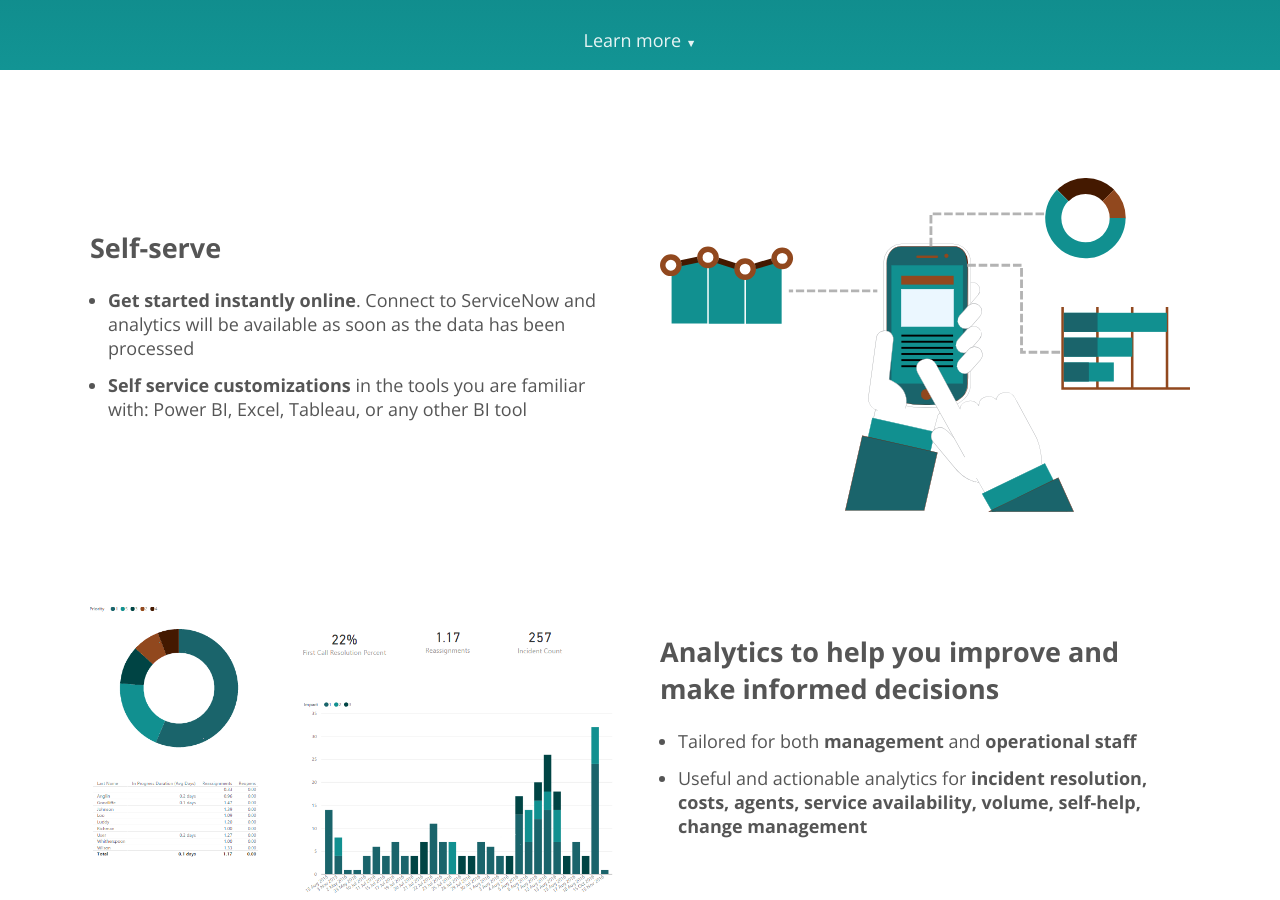
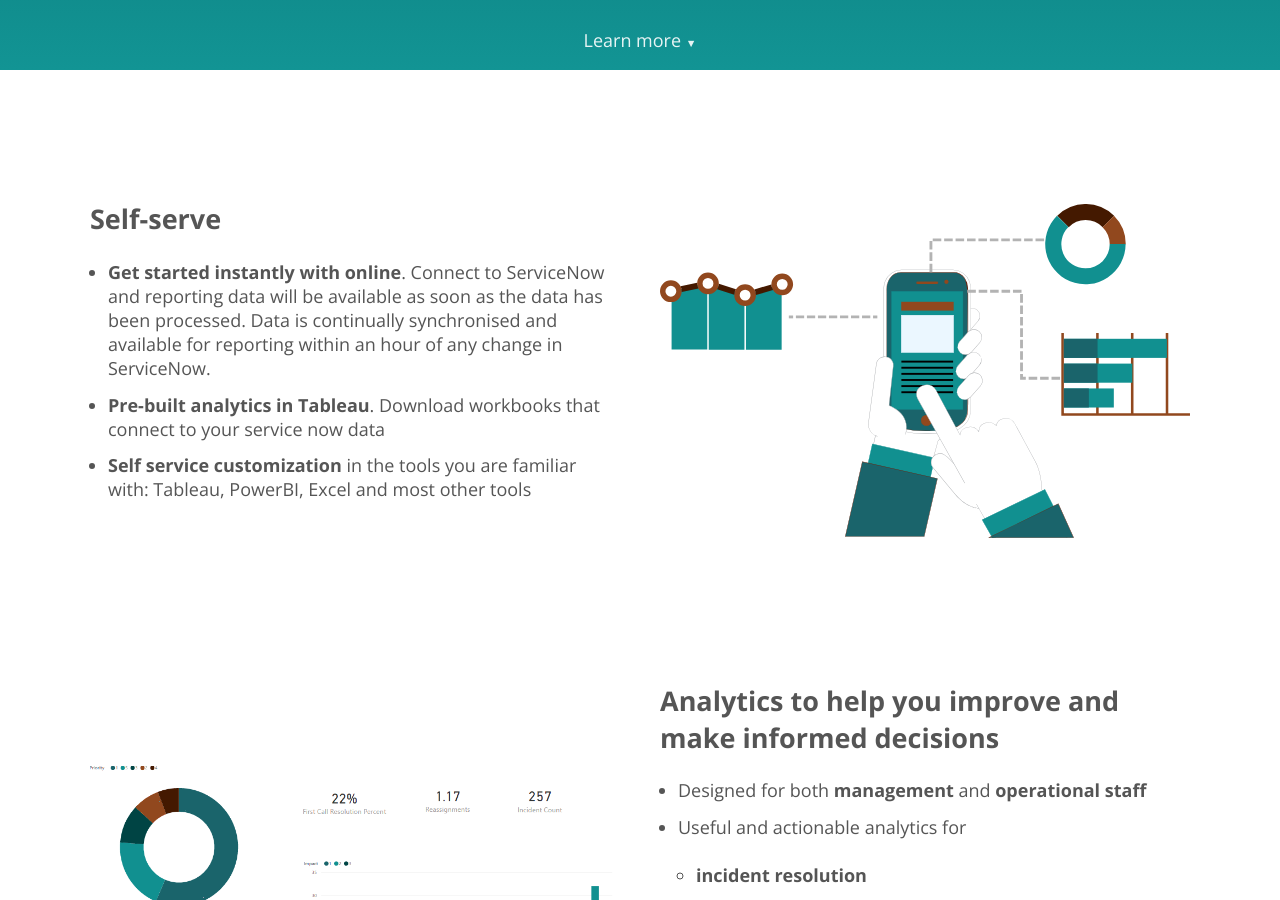
Before and after one commit to markledwich2/mutuosite, a Jekyll site: the page built from index.html, in a window 1280 px wide and 900 px high, scrolled down 830 px. Built offline with Jekyll 4.4.1, drawn with Linux system fonts in a browser that asks for light colours; nearby versions of some CDN libraries; the list of posts is cut into pages by our own code; some of the changed text lies outside the part shown.

Commit message:
Updated 'index.html' via CloudCannon

```diff
--- a/index.html
+++ b/index.html
@@ -4,9 +4,9 @@
 ---
 <section class="hero">
 	<div class="inner-hero text-container">
-		<div style="">
+		<div>
 			<h1 class="editable">Self-service analytics for ServiceNow<strong></strong></h1>
-			<p class="subtext editable">Help IT make better decisions with hassle free analytics</p>
+			<p class="subtext editable">Make better decisions with smart analytics</p>
 
 			<div id="LandingImage" style="padding-top:2vh">
 				<img alt="Screenshot" id="cms-identifiable-403" data-cms-cid="71" src="/images/Landing Image.svg" style="height: 30vh" />
@@ -20,7 +20,7 @@
 <div class="content">
 	<section id="learn-more">
 		<div class="container flex">
-			<div class="text editable"><h2>Self-serve</h2><ul><li><b>Get started instantly online</b>. Connect to ServiceNow and analytics will be available as soon as the data has been processed</li><li><b>Self service customizations</b>&nbsp;in the tools you are familiar with: Power BI, Excel, Tableau, or any other BI tool</li></ul></div>
+			<div class="text editable"><h2>Self-serve</h2><ul><li><b>Get started instantly with online</b>. Connect to ServiceNow and reporting data will be available as soon as the data has been processed. Data is continually synchronised and available for reporting within an hour of any change in ServiceNow.</li><li><strong>Pre-built analytics in Tableau</strong>. Download workbooks that connect to your service now data</li><li><b>Self service customization</b>&nbsp;in the tools you are familiar with: Tableau, PowerBI, Excel and most other tools</li></ul></div>
 			<div class="image">
 				<img src="/images/SelfServe.svg" />
 			</div>
@@ -29,7 +29,7 @@
 
 	<section>
 		<div class="container flex">
-			<div class="text editable"><h2>Analytics to help you improve and make informed decisions</h2><ul><li>Tailored for both&nbsp;<b>management</b> and <b>operational staff</b></li><li>Useful and actionable analytics for&nbsp;<b>incident resolution, costs, agents, service availability, volume, self-help, change management</b></li></ul></div>
+			<div class="text editable"><h2>Analytics to help you improve and make informed decisions</h2><ul><li>Designed for both&nbsp;<b>management</b> and <b>operational staff</b></li><li>Useful and actionable analytics for&nbsp;<br />&nbsp;<ul><li><strong>incident resolution</strong></li><li><strong>volume and historical analysis</strong></li><li><strong>costs analysis</strong></li><li><strong>agent performance and workload</strong></li><li><strong>service availability</strong></li><li><strong>self-help effectiveness</strong></li><li><strong>change/release management</strong></li></ul></li></ul></div>
 			<div class="image">
 				<img src="/images/LandingAnalyticsFeature.gif" />
 			</div>
@@ -38,7 +38,7 @@
 
 	<section>
 		<div class="container flex">
-			<div class="text editable"><h2>Customize for your needs</h2><ul><li><b>We can customize any part of your solution</b>. Need new metrics, adjustments to analytics, or salesforce data integrated? Just ask</li><li><b>Modify and create analytics in Power BI</b> using our dataset that is refreshed frequently</li><li><b>Connect Excel, Tableau</b> or any reporting tool with our simple and fast <b>reporting database</b></li></ul></div>
+			<div class="text editable"><h2>Customize for your needs</h2><ul><li><b>We can customize any part of your solution</b>. Need new metrics, adjustments to analytics, or Salesforce data integrated? Just ask</li><li><b>Modify and create analytics in Tableau</b>&nbsp;and other BI tools you already use<br />&nbsp;<ul><li>Using the clean, simple and fast reporting database</li><li>With metrics that can defined at any time and compared historically</li></ul></li></ul></div>
 			<div class="image">
 				<img src="/images/LandingCustomizationFeature.gif" />
 			</div>
```
